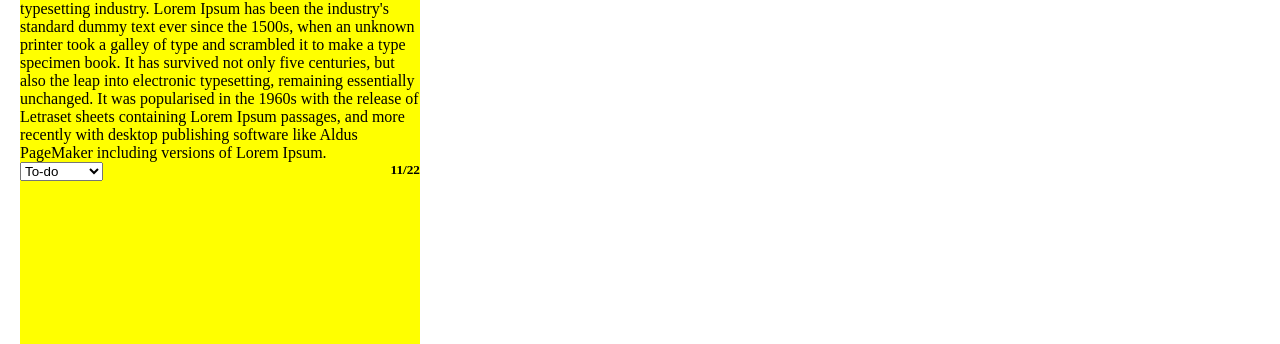
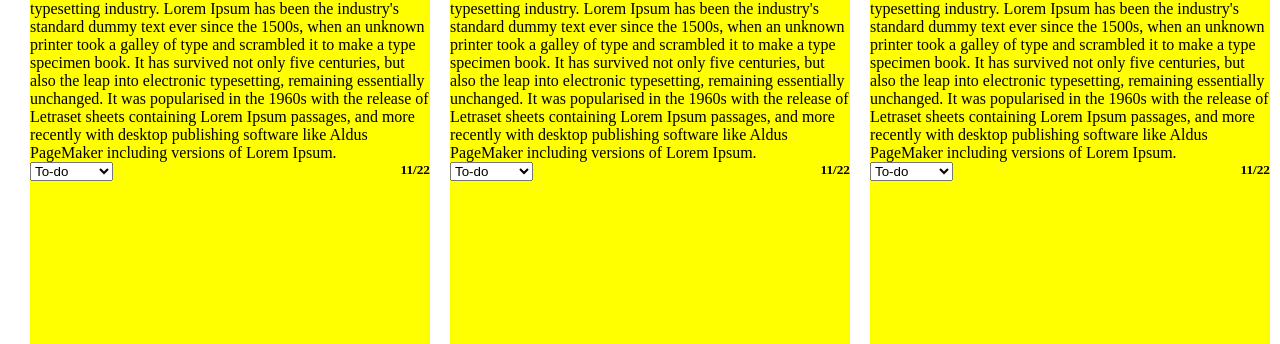
Before and after one commit to Gglayolun/Genhk-group-2, a plain HTML site: page page/homepage.html in a window 1280 px wide. Shown: the part 167-511 px from the top of the page. Drawn offline with Linux system fonts and the light colour scheme.

Commit message:
homepag @media

```diff
--- a/css/homgpage.css
+++ b/css/homgpage.css
@@ -55,3 +55,11 @@
     display: flex;
     justify-content: space-between;
 }
+
+@media screen and (min-width: 900px) {
+    .card-area {
+        flex-direction: row;
+        display: flex;
+        justify-content: center;
+    }
+}
```
